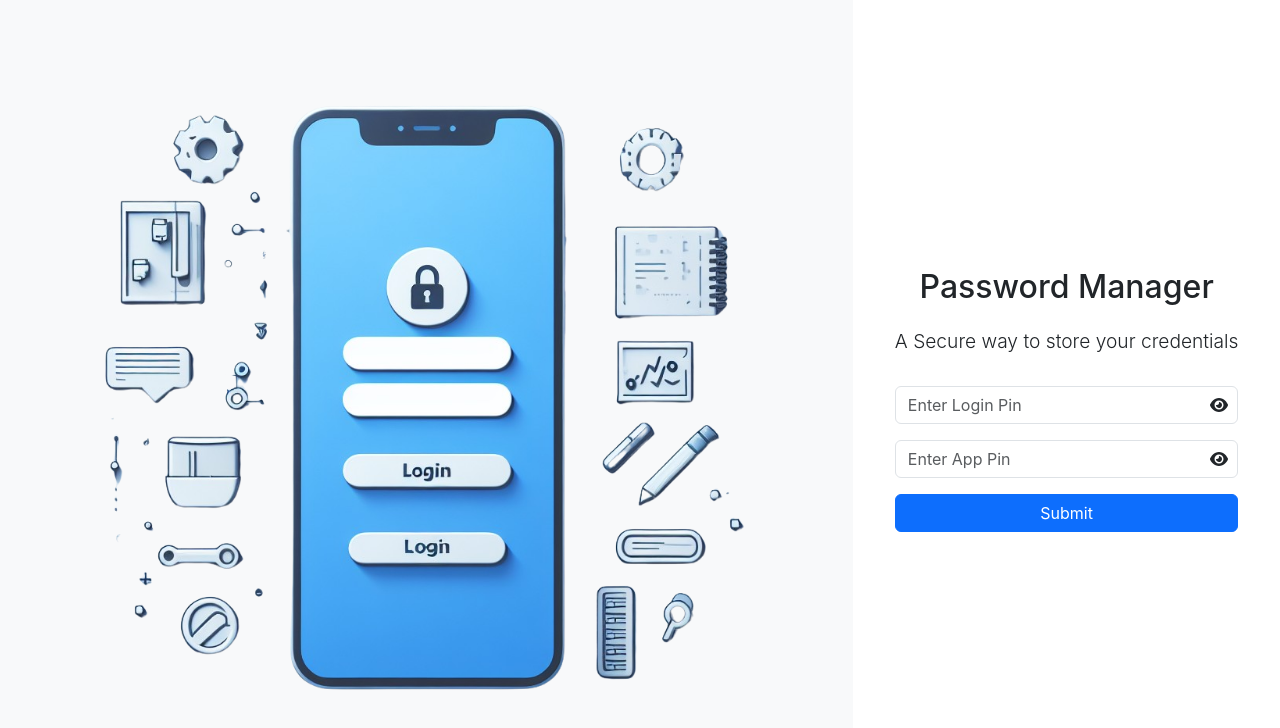
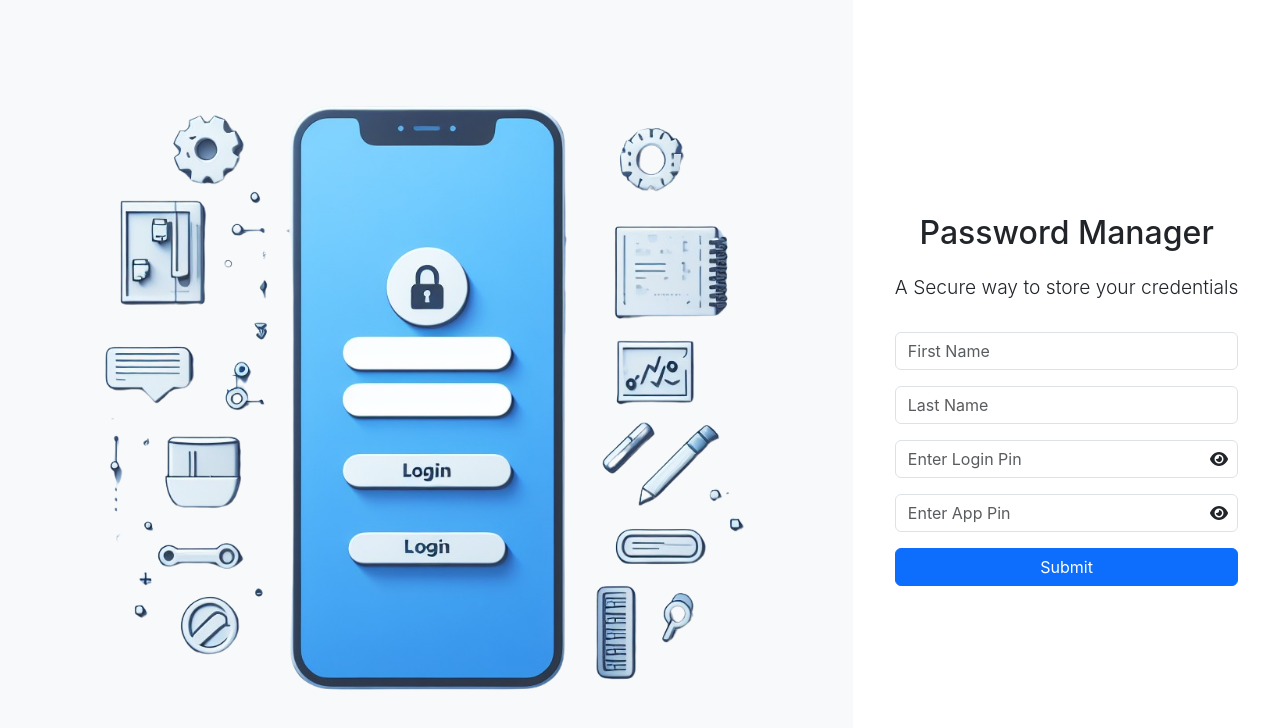
Before and after one commit to Sandeep03edu/PasswordManager, a React (Create React App) app in the folder frontend/: page / in a window 1280 px wide. Shown: the top 728 px of the page. Built offline with nearby package versions, Linux system fonts and the light colour scheme.

Commit message:
Added user form fillup page

```diff
--- a/frontend/src/App.js
+++ b/frontend/src/App.js
@@ -1,6 +1,7 @@
 import "./App.css";
+import CredentialsVerification from "./components/authentication/CredentialsVerification";
 import EmailChecker from "./components/authentication/EmailChecker";
-import PinEntries from "./components/authentication/PinEntries";
+import UserFormFillup from "./components/authentication/UserFormFillup";
 import Welcome from "./components/authentication/Welcome";
 
 function App() {
@@ -8,14 +9,18 @@ function App() {
     <div style={{ height: "100vh" }}>
       {/* <Welcome /> */}
       {/* <EmailChecker/> */}
-      <PinEntries
+
+      {/* <CredentialsVerification
         onChangeLoginPin={(pin) => {
           console.log(`Pin1 value:: ${pin}`);
         }}
         onChangeAppPin={(pin) => {
           console.log(`Pin2 value:: ${pin}`);
-        }}
-      />
+        }} */
+      }
+
+      <UserFormFillup/>
+
     </div>
   );
 }
--- a/frontend/src/components/authentication/PinEntries.js
+++ b/frontend/src/components/authentication/CredentialsVerification.js
@@ -3,8 +3,7 @@ import { FontAwesomeIcon } from "@fortawesome/react-fontawesome";
 import { faEye, faEyeSlash } from "@fortawesome/free-solid-svg-icons";
 import credentialsBkg from "../../images/credentialsLoginBkg2.png";
 
-const PinEntries = ({ onChangeLoginPin, onChangeAppPin }) => {
-
+const CredentialsVerification = ({ onChangeLoginPin, onChangeAppPin }) => {
   const styles = {
     fullHeight: {
       height: "100vh",
@@ -151,4 +150,4 @@ const PinEntries = ({ onChangeLoginPin, onChangeAppPin }) => {
   );
 };
 
-export default PinEntries;
+export default CredentialsVerification;
--- /dev/null
+++ b/frontend/src/components/authentication/UserFormFillup.js
@@ -0,0 +1,190 @@
+import React, { useState } from "react";
+import { FontAwesomeIcon } from "@fortawesome/react-fontawesome";
+import { faEye, faEyeSlash } from "@fortawesome/free-solid-svg-icons";
+import credentialsBkg from "../../images/credentialsLoginBkg2.png";
+
+const UserFormFillup = ({
+  onChangeFirstName,
+  onChangeLastName,
+  onChangeLoginPin,
+  onChangeAppPin,
+}) => {
+  const styles = {
+    fullHeight: {
+      height: "100vh",
+    },
+    imageColumn: {
+      padding: 0,
+      display: "flex",
+      justifyContent: "center",
+      backgroundColor: "#f8f9fa", // Background color for form column
+    },
+    image: {
+      width: "100vh",
+      height: "100vh",
+      //   objectFit: "cover",
+      backgroundSize: "100%",
+    },
+    formColumn: {
+      display: "flex",
+      justifyContent: "center",
+      alignItems: "center",
+    },
+    formContent: {
+      textAlign: "center",
+      padding: "20px",
+    },
+    appName: {
+      fontSize: "2rem",
+      marginBottom: "20px",
+    },
+    appDescription: {
+      fontSize: "1.2rem",
+      marginBottom: "30px",
+      fontWeight: "300",
+    },
+    eyeIcon: {
+      cursor: "pointer",
+      marginLeft: "5px",
+    },
+    inputContainer: {
+      display: "flex",
+      alignItems: "center",
+      position: "relative",
+    },
+    inputIcon: {
+      position: "absolute",
+      right: "10px",
+      top: "50%",
+      transform: "translateY(-50%)",
+    },
+  };
+
+  const [firstName, setFirstName] = useState("");
+  const [lastName, setLastName] = useState("");
+  const [loginPin, setLoginPin] = useState("");
+  const [appPin, setAppPin] = useState("");
+  const [showLoginPin, setShowLoginPin] = useState(false);
+  const [showAppPin, setShowAppPin] = useState(false);
+
+  const handleFirstNameChange = (e) => {
+    setFirstName(e.target.value);
+    onChangeFirstName(e.target.value);
+  };
+
+  const handleLastNameChange = (e) => {
+    setLastName(e.target.value);
+    onChangeLastName(e.target.value);
+  };
+
+  const handleLoginPinChange = (e) => {
+    const newPin = e.target.value.replace(/\D/g, ""); // Allow only numeric values
+    if (newPin.length <= 4) {
+      setLoginPin(newPin);
+      onChangeLoginPin(newPin);
+    }
+  };
+
+  const handleAppPinChange = (e) => {
+    const newPin = e.target.value.replace(/\D/g, ""); // Allow only numeric values
+    if (newPin.length <= 6) {
+      setAppPin(newPin);
+      onChangeAppPin(newPin);
+    }
+  };
+
+  const toggleShowLoginPin = () => {
+    setShowLoginPin(!showLoginPin);
+  };
+
+  const toggleShowAppPin = () => {
+    setShowAppPin(!showAppPin);
+  };
+
+  return (
+    <div style={styles.fullHeight}>
+      <div className="container-fluid" style={styles.fullHeight}>
+        <div className="row" style={styles.fullHeight}>
+          <div className="col-md-8" style={styles.imageColumn}>
+            <img
+              src={credentialsBkg}
+              alt="App Login page"
+              style={styles.image}
+            />
+          </div>
+          <div className="col-md-4" style={styles.formColumn}>
+            <div style={styles.formContent}>
+              <h1 style={styles.appName}>Password Manager</h1>
+              <p style={styles.appDescription}>
+                A Secure way to store your credentials
+              </p>
+              <form>
+                <div className="mb-3">
+                  <input
+                    type="text"
+                    className="form-control"
+                    id="firstName"
+                    placeholder="First Name"
+                    value={firstName}
+                    onChange={handleFirstNameChange}
+                  />
+                </div>
+                <div className="mb-3">
+                  <input
+                    type="text"
+                    className="form-control"
+                    id="lastName"
+                    placeholder="Last Name"
+                    value={lastName}
+                    onChange={handleLastNameChange}
+                  />
+                </div>
+                <div className="mb-3" style={styles.inputContainer}>
+                  <input
+                    type={showLoginPin ? "text" : "password"}
+                    className="form-control"
+                    id="loginPin"
+                    placeholder="Enter Login Pin"
+                    value={loginPin}
+                    onChange={handleLoginPinChange}
+                    pattern="[0-9]*" // Allow only numeric input
+                  />
+                  <FontAwesomeIcon
+                    icon={showLoginPin ? faEyeSlash : faEye}
+                    style={{ ...styles.eyeIcon, ...styles.inputIcon }}
+                    onClick={toggleShowLoginPin}
+                  />
+                </div>
+                <div className="mb-3" style={styles.inputContainer}>
+                  <input
+                    type={showAppPin ? "text" : "password"}
+                    className="form-control"
+                    id="appPin"
+                    placeholder="Enter App Pin"
+                    value={appPin}
+                    onChange={handleAppPinChange}
+                    pattern="[0-9]*" // Allow only numeric input
+                  />
+                  <FontAwesomeIcon
+                    icon={showAppPin ? faEyeSlash : faEye}
+                    style={{ ...styles.eyeIcon, ...styles.inputIcon }}
+                    onClick={toggleShowAppPin}
+                  />
+                </div>
+                <button
+                  type="submit"
+                  className="btn btn-primary"
+                  style={{ width: "100%" }}
+                >
+                  Submit
+                </button>
+              </form>
+            </div>
+          </div>
+        </div>
+      </div>
+    </div>
+  );
+};
+
+export default UserFormFillup;
```
